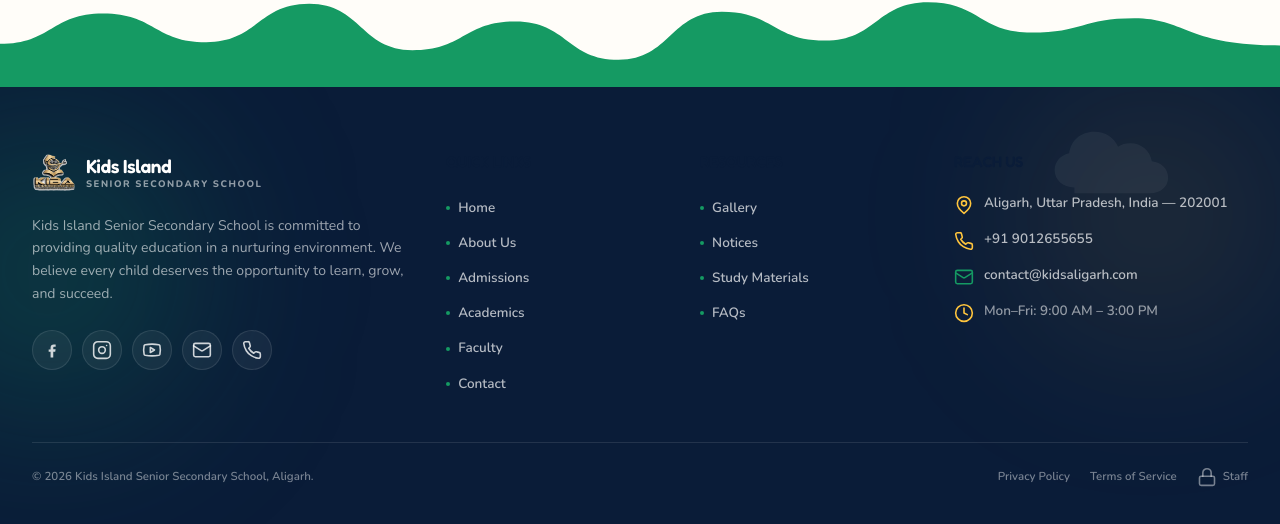
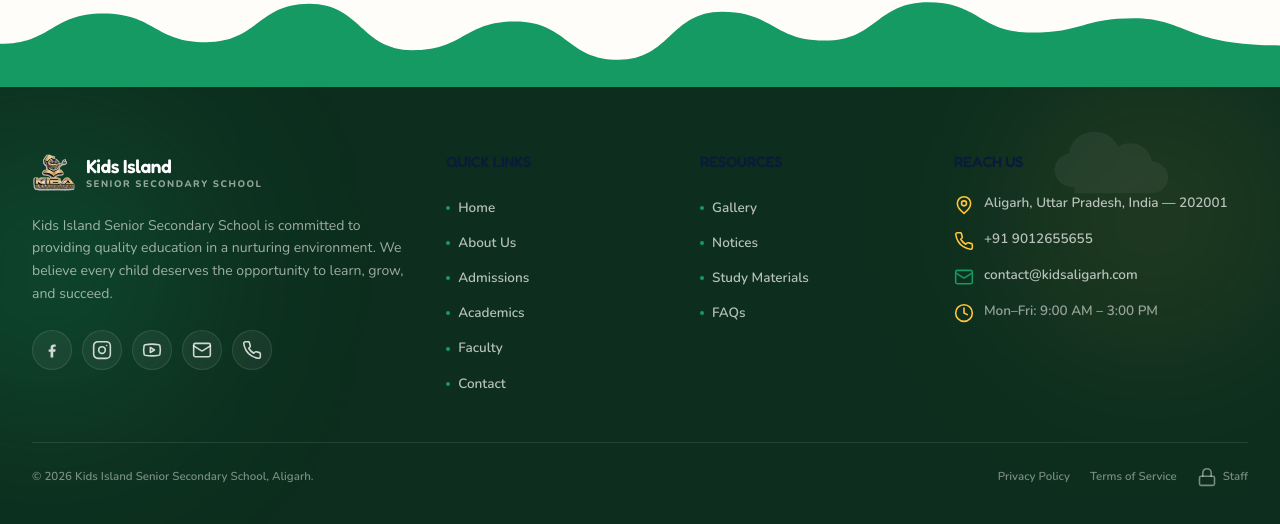
Before and after one commit to kidsislandschool/kids-island-website, a Next.js app: page / in a window 1280 px wide. Shown: the part 2923-3447 px from the top of the page. Built offline with nearby package versions, Linux system fonts and the light colour scheme; no server answers.

Commit message:
style: footer background navy → dark green (#0d2e1e)
- Added --color-green-900: #0d2e1e token
- Footer background changed from navy-900 to green-900

```diff
--- a/src/app/globals.css
+++ b/src/app/globals.css
@@ -22,6 +22,8 @@
   --color-mint: #e4f7ec;
   /* Medium green for card backgrounds — better contrast than skyblue/blue-100 */
   --color-green-200: #bbf7d0;
+  /* Dark green for footer/sections — replaces navy-900 */
+  --color-green-900: #0d2e1e;
   --color-yellow: #ffc53d;
   --color-yellow-100: #fff4d6;
   --color-amber: #ff9f1c;
--- a/src/components/layout/site-footer.tsx
+++ b/src/components/layout/site-footer.tsx
@@ -18,7 +18,7 @@ export function SiteFooter({
   return (
     <div className="bg-paper">
       <CloudDivider fill="#159A63" />
-      <footer className="relative overflow-hidden bg-navy-900 text-white/70">
+      <footer className="relative overflow-hidden bg-green-900 text-white/70">
         <div aria-hidden className="pointer-events-none absolute inset-0">
           <div className="absolute -left-24 top-10 h-72 w-72 rounded-full bg-blue/25 blur-[90px]" />
           <div className="absolute right-0 top-0 h-64 w-64 rounded-full bg-yellow/10 blur-[90px]" />
```
